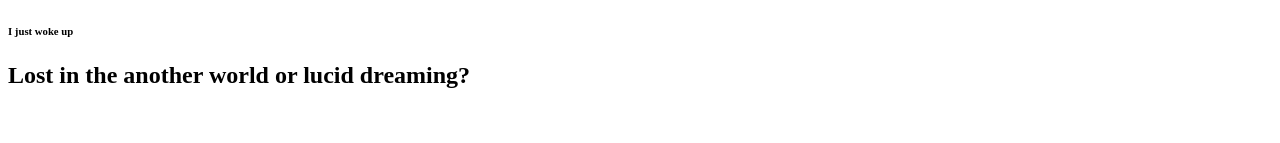
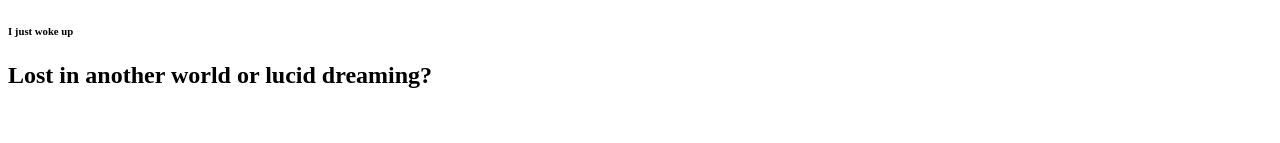
Before and after one commit to Snorlaxv/writings, a plain HTML site: page index.html in a window 1280 px wide. Shown: the top 143 px of the page. Drawn offline with Linux system fonts and the light colour scheme.

Commit message:
Update index.html

```diff
--- a/index.html
+++ b/index.html
@@ -6,7 +6,7 @@
 <h6> I just woke up
 </h6>
 <body>
-  <h2>Lost in the another world or lucid dreaming?</h2>
+  <h2>Lost in another world or lucid dreaming?</h2>
 <br>
 <left>
   <p align="justify">
```
